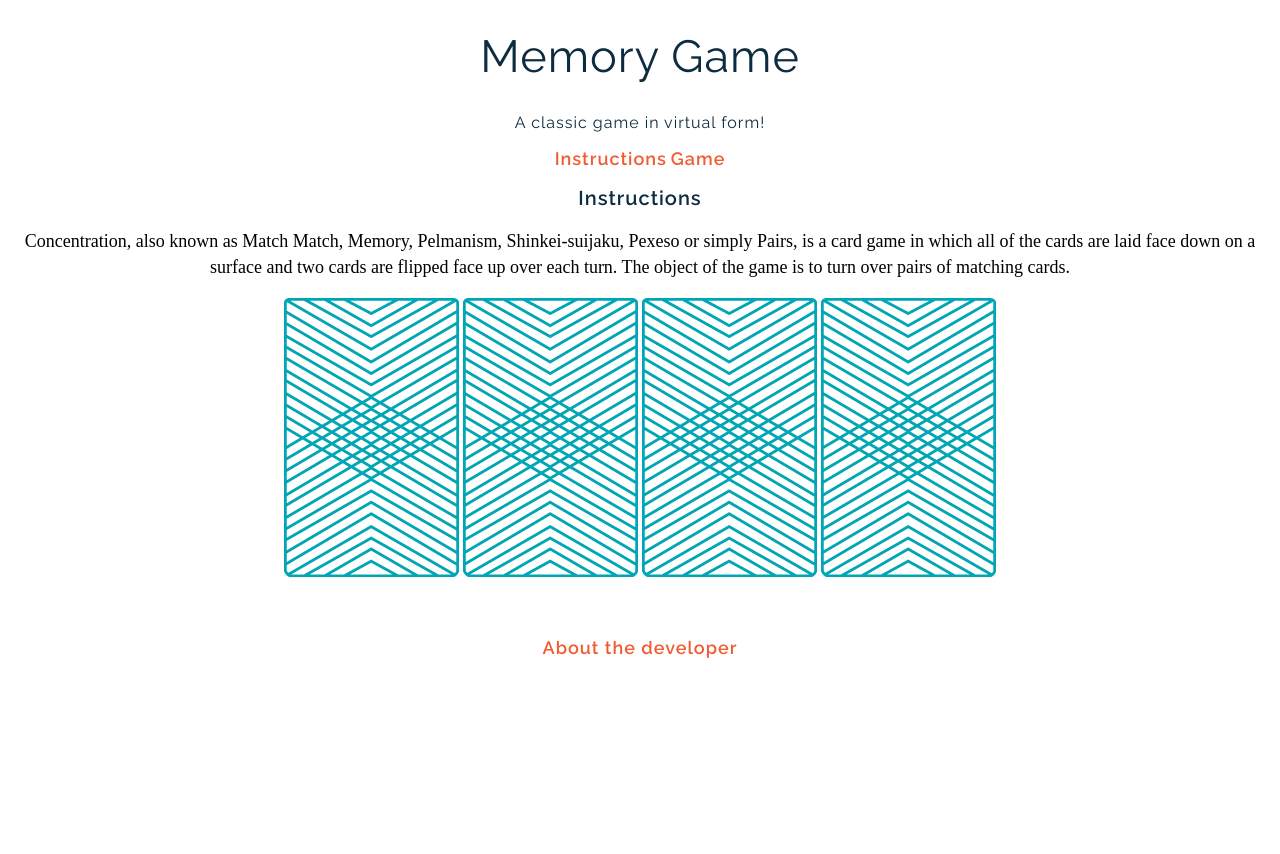
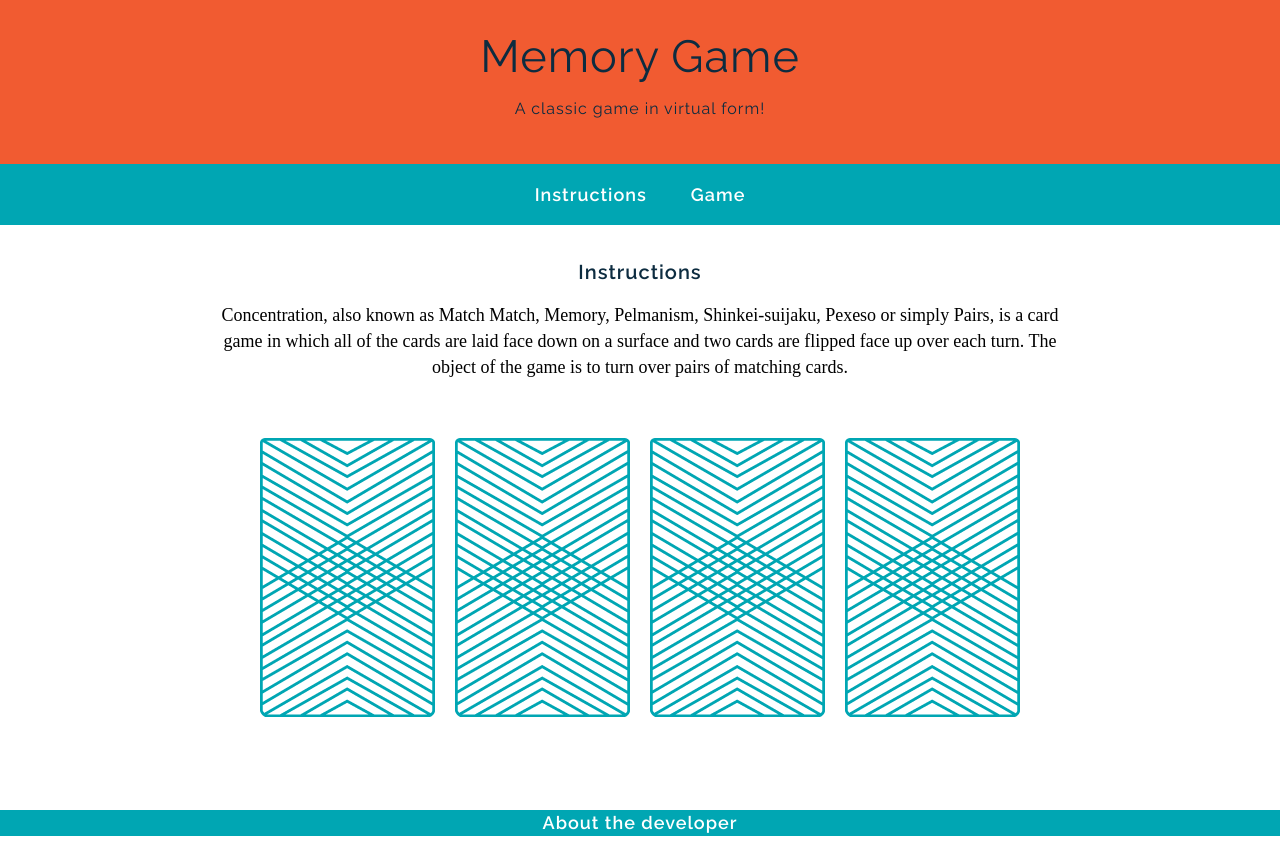
Before and after one commit to aafmisra/wdi-fundamentals-memorygame, a plain HTML site: page memory_game/index.html in a window 1280 px wide. Before the commit the page ends 800 px from the top, so only its background shows below. Drawn offline with Linux system fonts and the light colour scheme; a web font is replaced by a local one.

Commit message:
updated layout and styles

```diff
--- a/memory_game/CSS/style.css
+++ b/memory_game/CSS/style.css
@@ -1,13 +1,35 @@
 body {
 	text-align: center;
+	margin:0;
 }
 
+header {
+	background-color: #F15B31;
+	color: #FFFFFF;
+	padding: 30px 20px;
+}
+
+main {
+	width: 850px;
+	margin: 35px auto;
+}
 h1 {
 font-family: "Raleway", sans-serif;
 font-weight: 400;
 color: #0D2C40;
 font-size: 45px;
 letter-spacing: 1px;
+margin: 0;
+}
+
+nav {
+	background-color: #00A6B3;
+	color: #FFFFFF;
+	padding: 20px 0;
+}
+
+img {
+	margin: 40px 8px 0 8px;
 }
 
 h2 {
@@ -29,10 +51,11 @@
 a {
 font-family: "Raleway", sans-serif;
 font-weight: 600;
-color: #F15B31;
+color: #FFFFFF;
 font-size: 18px;
 letter-spacing: 1px;
 text-decoration: none;
+margin: 0 20px;
 }
 
 p {
@@ -40,3 +63,7 @@
 line-height: 26px;
 font-size: 18px;
 }
+
+footer {
+	background-color: #00A6B3;
+}
--- a/memory_game/index.html
+++ b/memory_game/index.html
@@ -6,10 +6,15 @@
 	<title>Memory Card Game</title>
 </head>
 <body>
+	<header>
 		<h1>Memory Game</h1>
 		<h3>A classic game in virtual form!</h3>
+	</header>
+	<nav>
 		<a href="#" target="_blank">Instructions</a>
 		<a href="#" target="_blank">Game</a>
+	</nav>
+	<main>
 		<h2>Instructions</h2>
 		<p>Concentration, also known as Match Match, Memory, Pelmanism, Shinkei-suijaku, Pexeso or simply Pairs, is a card game in which all of the cards are laid face down on a surface and two cards are flipped face up over each turn. The object of the game is to turn over pairs of matching cards.</p>
 		<div>
@@ -18,7 +23,10 @@
 			<img src="images/back.png" alt="King of Diamonds">
 			<img src="images/back.png" alt="King of Hearts">
 		</div>
+	</main>
 	<br> <br>
+	<footer>
 		<p><a href="https://htmlcss-final-project.amisra218.repl.co/" target="_blank">About the developer</a></p>
+	</footer>
 </body>
 </html>
```
Lines whose indentation alone changed are shown as unchanged.
